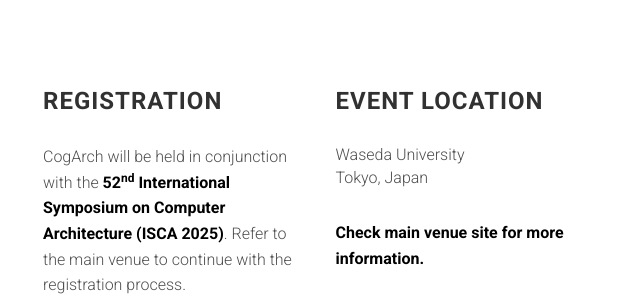
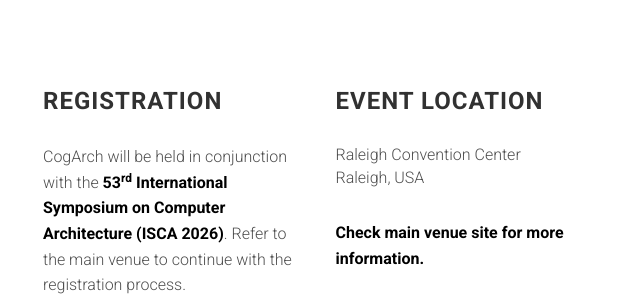
Before and after one commit to augustojv/cogarch-workshop-2026, a website: page index.html in a window 1280 px wide. Shown: the part 5024-5320 px from the top of the page, 27-667 px from the left. Drawn offline with Linux system fonts and the light colour scheme; grey boxes are pictures that could not be loaded; files whose address does not match are found by name.

Commit message:
Several updates

```diff
--- a/index.html
+++ b/index.html
@@ -500,8 +500,8 @@
                     <h3 class="section-title">Registration</h3>
 
                     <p>
-                    CogArch will be held in conjunction with the <b><a href="https://iscaconf.org/isca2025/"  target="_blank">
-					52<sup>nd</sup> International Symposium on Computer Architecture (ISCA 2025)</a></b>.
+                    CogArch will be held in conjunction with the <b><a href="https://iscaconf.org/isca2026/"  target="_blank">
+					53<sup>rd</sup> International Symposium on Computer Architecture (ISCA 2026)</a></b>.
                     Refer to the main venue to continue with the registration process.
                     </p>
                 </div>
@@ -510,15 +510,15 @@
                 <div class="col-sm-3">
                     <h3 class="section-title">Event Location</h3>
                     <address>
-					  <p>Waseda University<br>
-                      Tokyo, Japan</p>
+					  <p>Raleigh Convention Center<br>
+                      Raleigh, USA</p>
                     </address>
 
-                    <p><b><a href="https://iscaconf.org/isca2025/" target="_blank"> Check main venue site for more information.</a></b></p>
+                    <p><b><a href="https://iscaconf.org/isca2026/" target="_blank"> Check main venue site for more information.</a></b></p>
 
                 </div>
                 <div class="col-sm-6">
-                  <iframe src="https://www.google.com/maps/embed?pb=!1m18!1m12!1m3!1d3239.710812459427!2d139.7196485!3d35.7087334!2m3!1f0!2f0!3f0!3m2!1i1024!2i768!4f13.1!3m3!1m2!1s0x60188d1a4869b805%3A0x11e214c5de0808a8!2sWaseda%20University!5e0!3m2!1sen!2sus!4v1740951872046!5m2!1sen!2sus" width="600" height="450" style="border:0;" allowfullscreen="" loading="lazy" referrerpolicy="no-referrer-when-downgrade"></iframe>
+					<iframe src="https://www.google.com/maps/embed?pb=!1m18!1m12!1m3!1d3237.064211887124!2d-78.6411027!3d35.773799!2m3!1f0!2f0!3f0!3m2!1i1024!2i768!4f13.1!3m3!1m2!1s0x89ac5f715c1cea6b%3A0x6880d973431472da!2sRaleigh%20Convention%20Center!5e0!3m2!1sen!2sar!4v1771446215085!5m2!1sen!2sar" width="600" height="450" style="border:0;" allowfullscreen="" loading="lazy" referrerpolicy="no-referrer-when-downgrade"></iframe>
                 </div>
             </div>
         </div>
```
